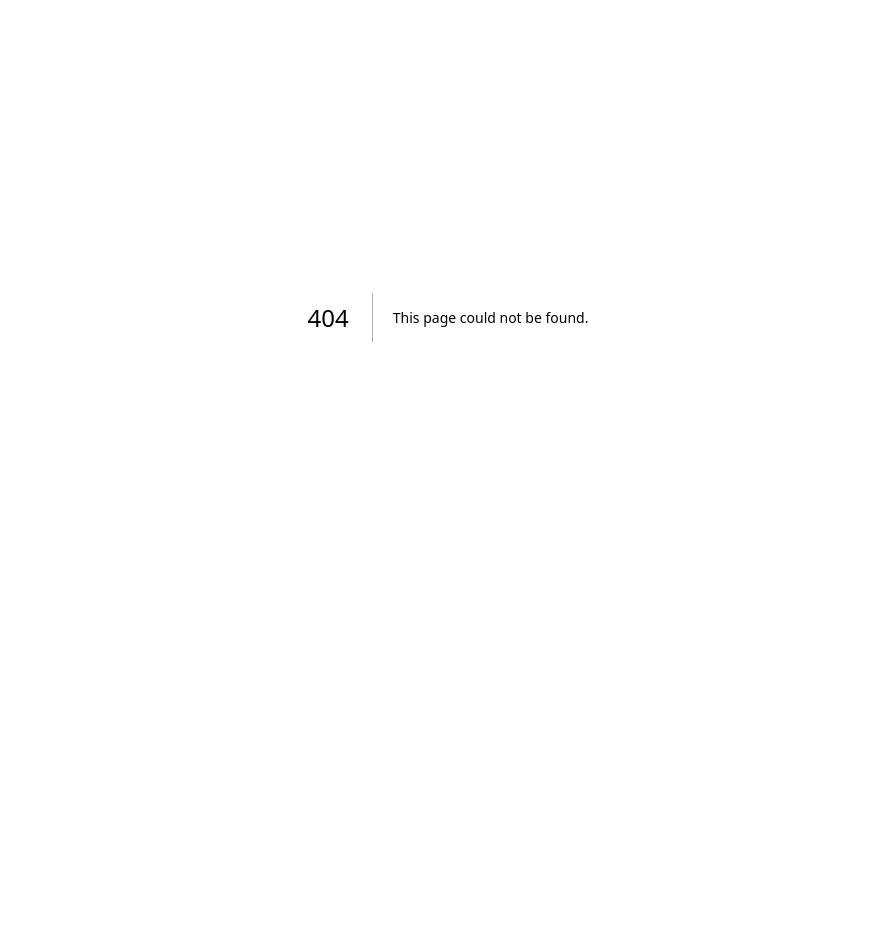
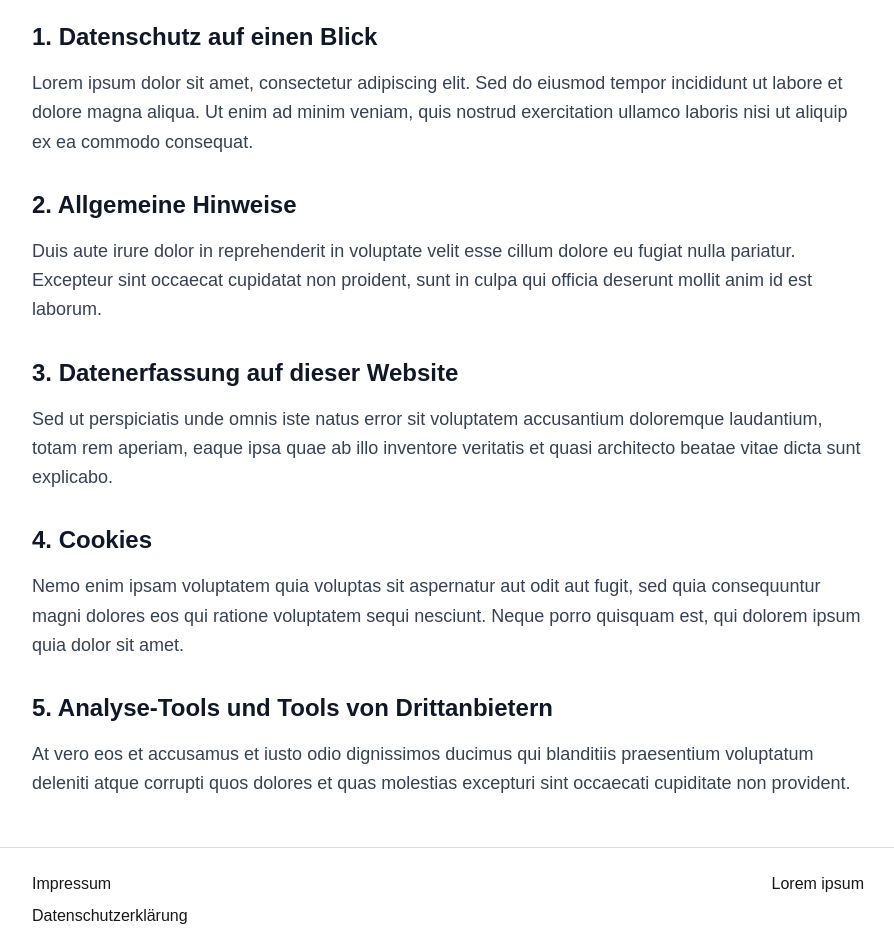
Before and after one commit to opp-dev/tpp-website, a Next.js app: page /datenschutzerklaerung in a window 1280 px wide. Before the commit this address had no page. Shown: the part 363-1315 px from the top of the page, without its empty margins (192-1086 px from the left). Before the commit the page ends 1080 px from the top, so only its background shows below. Built offline with nearby package versions, Linux system fonts and the light colour scheme.

Commit message:
adds footer and datenschutz page

```diff
--- /dev/null
+++ b/src/app/datenschutzerklaerung/page.tsx
@@ -0,0 +1,39 @@
+export default function DatenschutzerklaerungPage() {
+  return (
+    <main className="container mx-auto p-8 max-w-4xl">
+      <h1 className="text-4xl font-extrabold text-gray-900 mb-8">Datenschutzerklärung</h1>
+
+      <div className="prose prose-lg max-w-none">
+        <h2 className="text-2xl font-bold text-gray-900 mb-4">1. Datenschutz auf einen Blick</h2>
+        <p className="text-lg leading-relaxed text-gray-700 mb-4">
+          Lorem ipsum dolor sit amet, consectetur adipiscing elit. Sed do eiusmod tempor incididunt ut labore et dolore magna aliqua.
+          Ut enim ad minim veniam, quis nostrud exercitation ullamco laboris nisi ut aliquip ex ea commodo consequat.
+        </p>
+
+        <h2 className="text-2xl font-bold text-gray-900 mb-4 mt-8">2. Allgemeine Hinweise</h2>
+        <p className="text-lg leading-relaxed text-gray-700 mb-4">
+          Duis aute irure dolor in reprehenderit in voluptate velit esse cillum dolore eu fugiat nulla pariatur.
+          Excepteur sint occaecat cupidatat non proident, sunt in culpa qui officia deserunt mollit anim id est laborum.
+        </p>
+
+        <h2 className="text-2xl font-bold text-gray-900 mb-4 mt-8">3. Datenerfassung auf dieser Website</h2>
+        <p className="text-lg leading-relaxed text-gray-700 mb-4">
+          Sed ut perspiciatis unde omnis iste natus error sit voluptatem accusantium doloremque laudantium, totam rem aperiam,
+          eaque ipsa quae ab illo inventore veritatis et quasi architecto beatae vitae dicta sunt explicabo.
+        </p>
+
+        <h2 className="text-2xl font-bold text-gray-900 mb-4 mt-8">4. Cookies</h2>
+        <p className="text-lg leading-relaxed text-gray-700 mb-4">
+          Nemo enim ipsam voluptatem quia voluptas sit aspernatur aut odit aut fugit, sed quia consequuntur magni dolores eos
+          qui ratione voluptatem sequi nesciunt. Neque porro quisquam est, qui dolorem ipsum quia dolor sit amet.
+        </p>
+
+        <h2 className="text-2xl font-bold text-gray-900 mb-4 mt-8">5. Analyse-Tools und Tools von Drittanbietern</h2>
+        <p className="text-lg leading-relaxed text-gray-700 mb-4">
+          At vero eos et accusamus et iusto odio dignissimos ducimus qui blanditiis praesentium voluptatum deleniti atque corrupti
+          quos dolores et quas molestias excepturi sint occaecati cupiditate non provident.
+        </p>
+      </div>
+    </main>
+  );
+}
--- a/src/app/layout.tsx
+++ b/src/app/layout.tsx
@@ -2,6 +2,7 @@ import type { Metadata } from "next";
 import { Geist, Geist_Mono } from "next/font/google";
 import "./globals.css";
 import Header from "@/components/Header";
+import Footer from "@/components/Footer";
 
 const geistSans = Geist({
   variable: "--font-geist-sans",
@@ -30,6 +31,7 @@ export default function RootLayout({
       >
         <Header />
         {children}
+        <Footer />
       </body>
     </html>
   );
--- a/src/app/page.tsx
+++ b/src/app/page.tsx
@@ -78,7 +78,6 @@ export default async function HomePage() {
   return (
     <div className="font-sans min-h-screen">
       <main className="container mx-auto p-8 max-w-4xl pt-10">
-
         {/* Introduction Section */}
         <section className="mb-16">
           <h2 className="text-3xl font-bold text-gray-900 mb-6">Welcome to The Product Papers</h2>
@@ -178,11 +177,6 @@ export default async function HomePage() {
           ))}
         </section>
       </main>
-
-      {/* Re-added your custom footer content */}
-      <footer className="mt-16 border-t border-gray-200 py-4 text-center text-sm text-gray-500">
-          <p>The Product Papers &copy; {new Date().getFullYear()} Suryanshu Rai. Designed and coded with love in Altona.</p>
-      </footer>
     </div>
   );
 }
--- /dev/null
+++ b/src/components/Footer.tsx
@@ -0,0 +1,25 @@
+import Link from 'next/link';
+
+export default function Footer() {
+  return (
+    <footer style={{ borderTop: '1px solid#dcdcdc', paddingTop: '24px', paddingBottom: '24px' }}>
+      <div className="container mx-auto px-8 max-w-4xl">
+        <div style={{ display: 'flex', justifyContent: 'space-between' }}>
+          <div>
+            <ul style={{ listStyle: 'none', padding: 0, margin: 0 }}>
+              <li style={{ marginBottom: '8px' }}>
+                <Link href="/impressum">Impressum</Link>
+              </li>
+              <li>
+                <Link href="/datenschutzerklaerung">Datenschutzerklärung</Link>
+              </li>
+            </ul>
+          </div>
+          <div>
+            <p>Lorem ipsum</p>
+          </div>
+        </div>
+      </div>
+    </footer>
+  );
+}
--- a/src/components/Header.tsx
+++ b/src/components/Header.tsx
@@ -32,14 +32,6 @@ export default function Header() {
               About
             </Link>
           </li>
-          <li>
-            <Link
-              href="/impressum"
-              className="text-lg hover:underline hover:underline-offset-4 transition-all duration-200"
-            >
-              Impressum
-            </Link>
-          </li>
         </ul>
       </nav>
     </header>
```
Also changed, not shown: src/app/now/page.tsx (line endings or trailing spaces).
